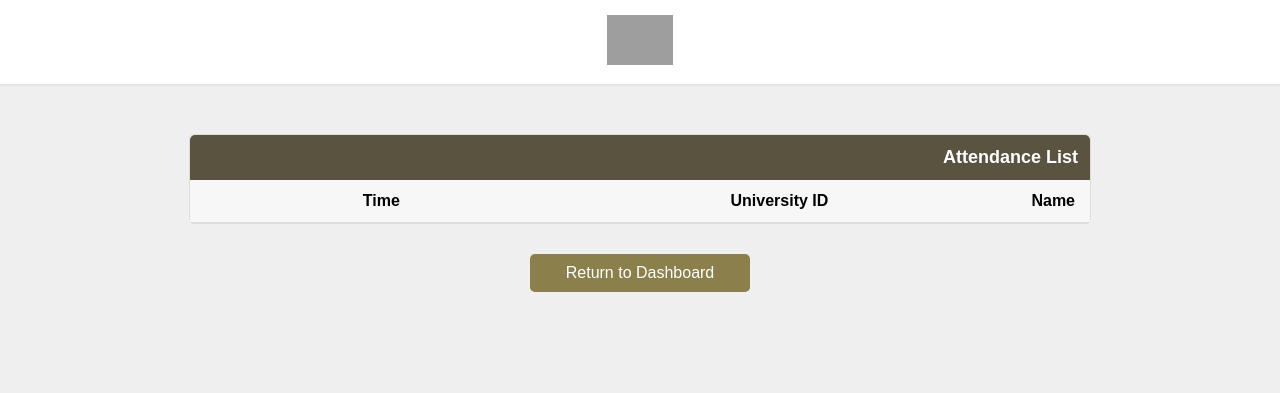
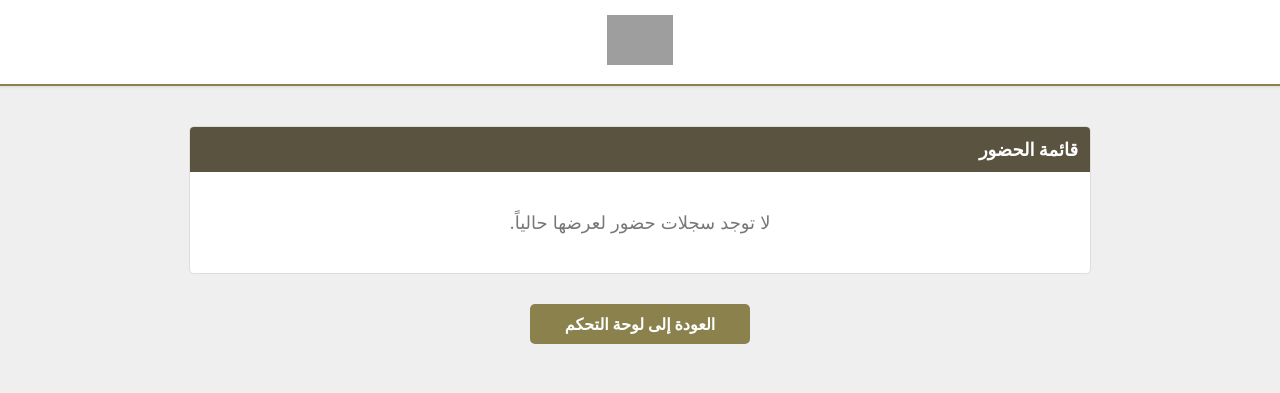
Before and after one commit to v30o5/Student-Attendance, a Flask app: page /list in a window 1280 px wide. Shown: the top 393 px of the page. Run offline with Flask 3, Linux system fonts and the light colour scheme; data that the repository does not hold is empty; grey boxes are pictures that could not be loaded.

Commit message:
Implement new Majmaah University portal design

```diff
--- a/templates/list.html
+++ b/templates/list.html
@@ -2,37 +2,43 @@
 <html lang="ar" dir="rtl">
 <head>
     <meta charset="UTF-8">
-    <title>Attendance List</title>
+    <title>قائمة الحضور</title>
+    <meta name="viewport" content="width=device-width, initial-scale=1.0">
     <style>
-        :root { --mu-olive: #8B804B; --mu-dark-olive: #5A5340; --mu-bg: #EFEFEF; }
-        body { font-family: sans-serif; background-color: var(--mu-bg); margin: 0; }
-        .header { background-color: #fff; padding: 15px 30px; box-shadow: 0 1px 3px rgba(0,0,0,0.1); text-align: center; }
+        :root { --mu-olive: #8A814C; --mu-dark-olive: #5A5340; --mu-bg: #EFEFEF; }
+        body { font-family: -apple-system, BlinkMacSystemFont, "Segoe UI", sans-serif; background-color: var(--mu-bg); margin: 0; }
+        .header { background-color: #fff; padding: 15px 30px; box-shadow: 0 1px 3px rgba(0,0,0,0.1); text-align: center; border-bottom: 2px solid var(--mu-olive); }
         .header img { height: 50px; }
-        .main-content { padding: 30px; }
-        .container { max-width: 900px; margin: 20px auto; background-color: white; border: 1px solid #ddd; border-radius: 5px; }
-        .title-bar { background-color: var(--mu-dark-olive); color: white; padding: 12px; font-size: 18px; font-weight: bold; border-top-left-radius: 5px; border-top-right-radius: 5px; }
+        .main-content { padding: 20px; }
+        .container { max-width: 900px; margin: 20px auto; background-color: white; border: 1px solid #ddd; border-radius: 5px; overflow: hidden; }
+        .title-bar { background-color: var(--mu-dark-olive); color: white; padding: 12px; font-size: 18px; font-weight: bold; }
         table { width: 100%; border-collapse: collapse; }
         th, td { padding: 12px 15px; text-align: right; border-bottom: 1px solid #ddd; }
-        thead th { background-color: #f7f7f7; font-weight: bold; }
+        thead { background-color: #f7f7f7; }
         tbody tr:nth-child(even) { background-color: #f9f9f9; }
-        .back-link { display: block; text-align: center; margin: 30px auto; width: 200px; padding: 10px; background-color: var(--mu-olive); color: white; text-decoration: none; border-radius: 5px; }
+        .back-link { display: block; text-align: center; margin: 30px auto; width: 200px; padding: 10px; background-color: var(--mu-olive); color: white; text-decoration: none; border-radius: 5px; font-weight: bold; }
+        .empty-list { padding: 40px; text-align: center; font-size: 18px; color: #777; }
     </style>
 </head>
 <body>
     <div class="header"><img src="{{ url_for('static', filename='mu_logo.png') }}" alt="Majmaah University Logo"></div>
     <div class="main-content">
         <div class="container">
-            <div class="title-bar">Attendance List</div>
+            <div class="title-bar">قائمة الحضور</div>
+            {% if attendees %}
             <table>
-                <thead><tr><th>Name</th><th>University ID</th><th>Time</th></tr></thead>
+                <thead><tr><th>الاسم</th><th>الرقم الجامعي</th><th>الوقت</th></tr></thead>
                 <tbody>
                     {% for attendee in attendees %}
                     <tr><td>{{ attendee.name }}</td><td>{{ attendee.student_id }}</td><td>{{ attendee.time }}</td></tr>
                     {% endfor %}
                 </tbody>
             </table>
+            {% else %}
+            <div class="empty-list">لا توجد سجلات حضور لعرضها حالياً.</div>
+            {% endif %}
         </div>
-        <a href="/" class="back-link">Return to Dashboard</a>
+        <a href="/" class="back-link">العودة إلى لوحة التحكم</a>
     </div>
 </body>
 </html>
```
